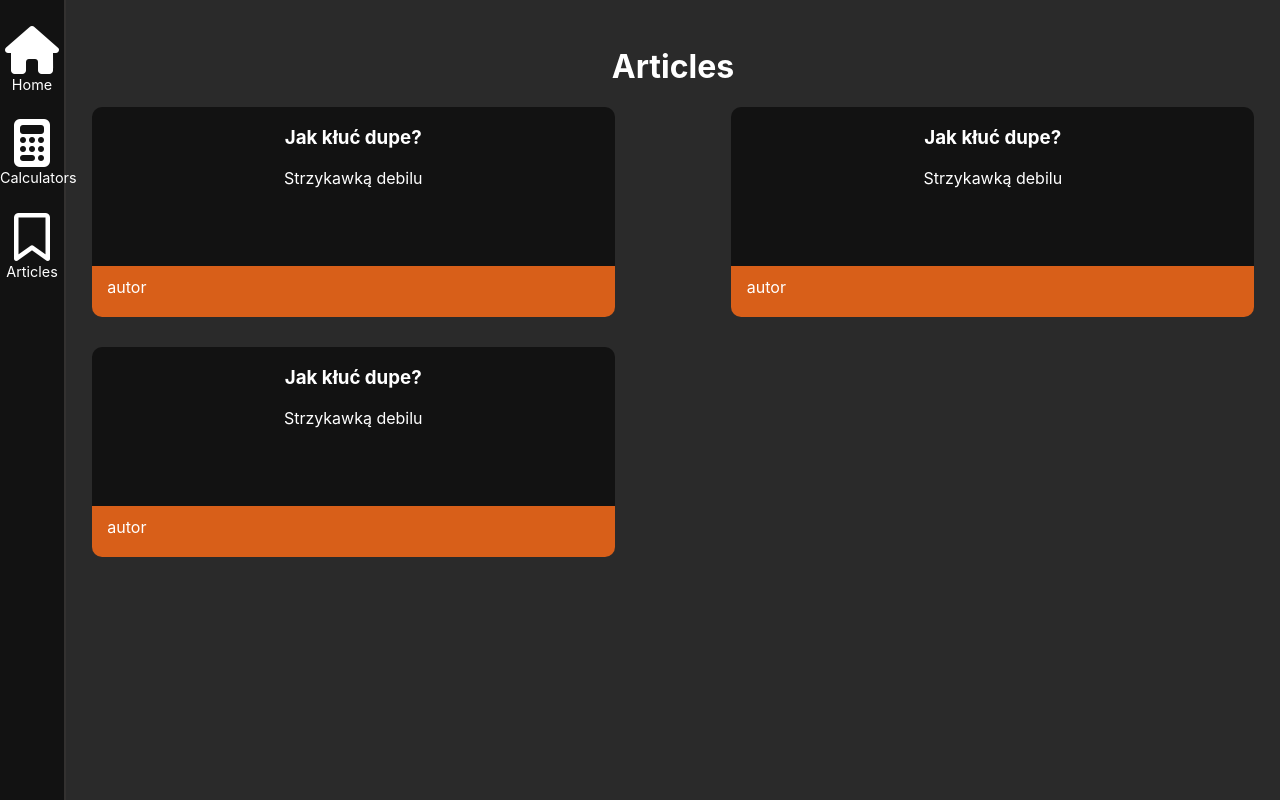
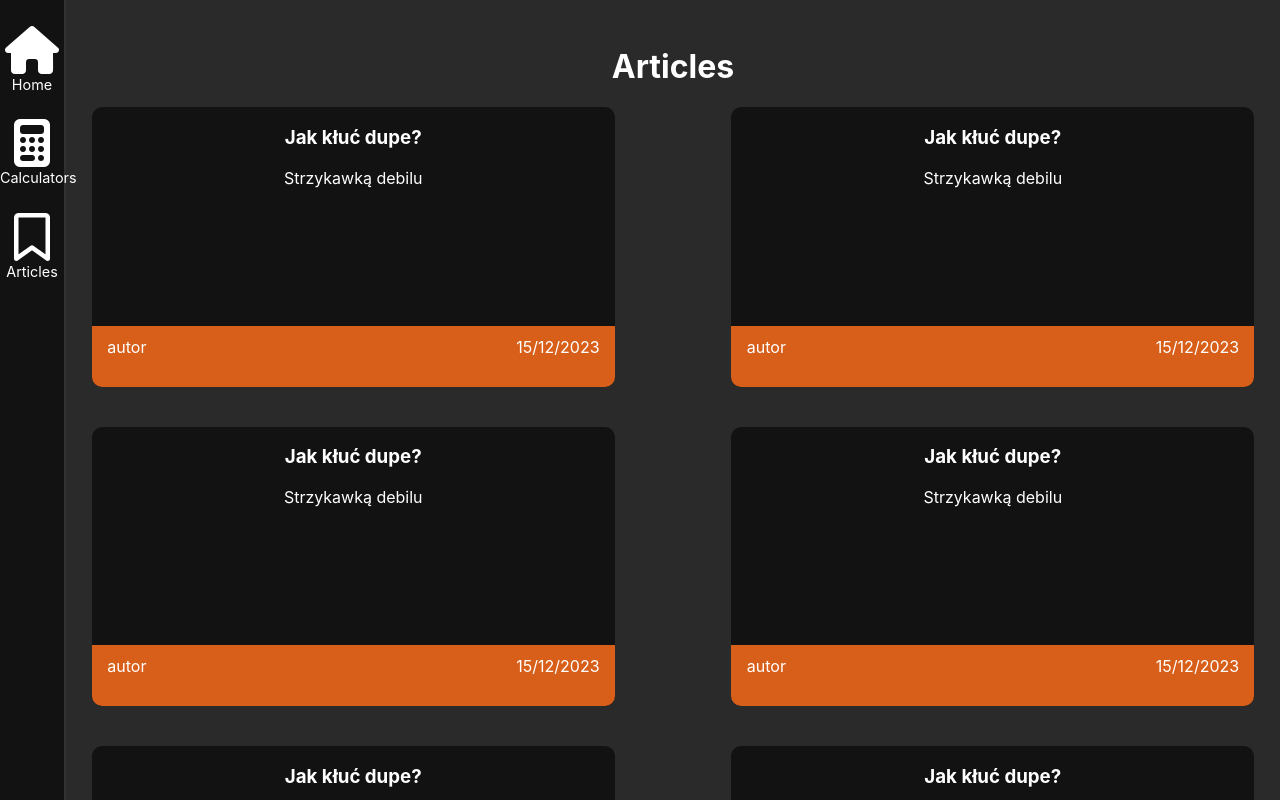
Before and after one commit to kacperdev0/fitness-web-app, a React (Create React App) app: page / in a window 1280 px wide. Both pictures are taken after a click on the icon 32 px from the left and 236 px from the top of the page. Shown: the top 800 px of the page. Built offline with nearby package versions, Linux system fonts and the light colour scheme.

Commit message:
added animation to the BodyView

```diff
--- a/src/ArticlesView.js
+++ b/src/ArticlesView.js
@@ -4,9 +4,13 @@ import './articlesView.css';
 function ArticlesView() {
 
  const articles = [
-   {id: 1, title: "Jak kłuć dupe?", description: "Strzykawką debilu", author: "autor"},
-   {id: 2, title: "Jak kłuć dupe?", description: "Strzykawką debilu", author: "autor"},
-   {id: 3, title: "Jak kłuć dupe?", description: "Strzykawką debilu", author: "autor"}
+   {id: 1, title: "Jak kłuć dupe?", description: "Strzykawką debilu", author: "autor", date: "15/12/2023"},
+   {id: 2, title: "Jak kłuć dupe?", description: "Strzykawką debilu", author: "autor", date: "15/12/2023"},
+   {id: 2, title: "Jak kłuć dupe?", description: "Strzykawką debilu", author: "autor", date: "15/12/2023"},
+   {id: 2, title: "Jak kłuć dupe?", description: "Strzykawką debilu", author: "autor", date: "15/12/2023"},
+   {id: 2, title: "Jak kłuć dupe?", description: "Strzykawką debilu", author: "autor", date: "15/12/2023"},
+   {id: 2, title: "Jak kłuć dupe?", description: "Strzykawką debilu", author: "autor", date: "15/12/2023"},
+   {id: 3, title: "Jak kłuć dupe?", description: "Strzykawką debilu", author: "autor", date: "15/12/2023"}
  ]
 
 
@@ -16,11 +20,18 @@ function ArticlesView() {
         <div className="arcticle-constainer">
          {articles.map((article, index) => (
             <div key={index} className="article-item">
-               <div style={{height: "70%"}}>
+               <div style={{height: "200px"}}>
                   <div><h3>{article.title}</h3></div>
                   <div>{article.description}</div>
                </div>
-               <div class="author-bar">{article.author}</div>
+               <div class="author-bar">
+                  <div style={{width: "70%"}}>
+                     {article.author}
+                  </div>
+                  <div style={{width: "27%", paddingRight: "3%", textAlign: "right"}}>
+                     {article.date}
+                  </div>
+               </div>
             </div>
          ))
         }</div>
--- /dev/null
+++ b/src/BodyView.css
@@ -0,0 +1,28 @@
+.body-view {
+    width: 35%;
+    margin-left: 1%;
+   }
+
+   .body-map__muscle path {
+    fill: #2a2a2a;
+   }
+
+   .body-map__muscle:hover path {
+    fill: #d85f19;
+   }
+
+   *:focus {
+    outline: 0;
+   }
+
+   #bodies-panel {
+    transition: width 0.7s ease-in-out;
+    padding-top: 3%;
+   }
+
+   #exercises-list {
+    transition: width 0.7s ease-in-out;
+    background-color: #222222;
+    border-left: 2px solid #333130;
+    color: white;
+   }
--- a/src/articlesView.css
+++ b/src/articlesView.css
@@ -5,18 +5,18 @@
 }
 
 .article-item {
-    border-radius: 10px 10px 0 0;
+    border-radius: 10px 10px 10px 10px;
     background-color: #121212;
     width: 45%;
-    height: 200px;
     margin-bottom: 40px;
 }
 
 .author-bar {
     text-align: left;
     width: 97%;
+    display: flex;
+    height: 50px;
     background-color: #d85f19;
-    height: 20%;
     padding: 2% 0 0 3%;
     border-radius: 0 0 10px 10px;
 }
--- a/src/index.css
+++ b/src/index.css
@@ -39,36 +39,6 @@ code {
   margin-top: 40%;
  }
 
-
- .body-view {
-  width: 35%;
-  margin-left: 1%;
- }
-
- .body-map__muscle path {
-  fill: #2a2a2a;
- }
-
- .body-map__muscle:hover path {
-  fill: #d85f19;
- }
-
- *:focus {
-  outline: 0;
- }
-
- #bodies-panel {
-  padding-top: 3%;
-  width: 70%;
- }
-
- #exercises-list {
-  width: 30%;
-  background-color: #222222;
-  border-left: 2px solid #333130;
-  color: white;
- }
-
  .nav-element {
   font-size: 3em;
  }
```
Also changed, not shown: src/bodyPartExercisesView.js (deleted, +0 -9 lines), src/setupTests.js (deleted, +0 -5 lines), src/BodyView.js, src/logo.svg (deleted).
